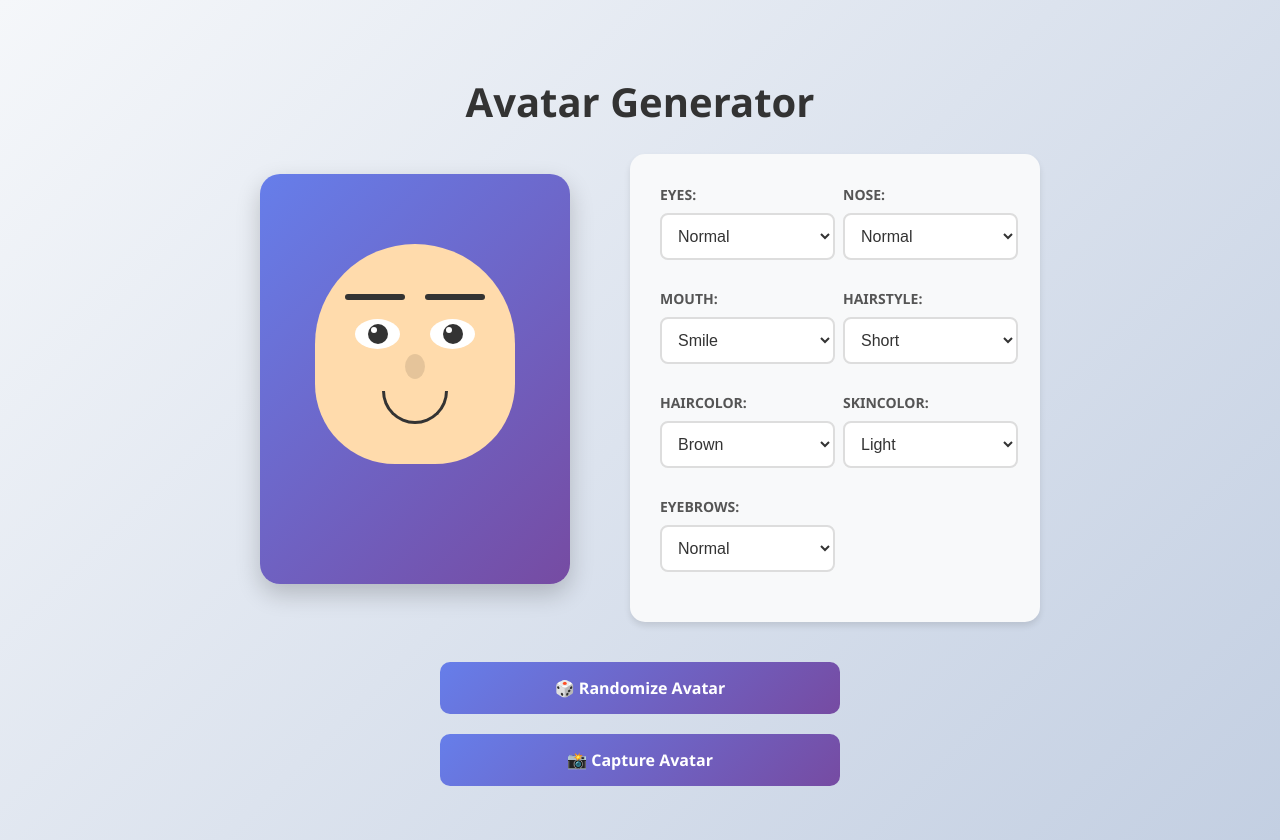
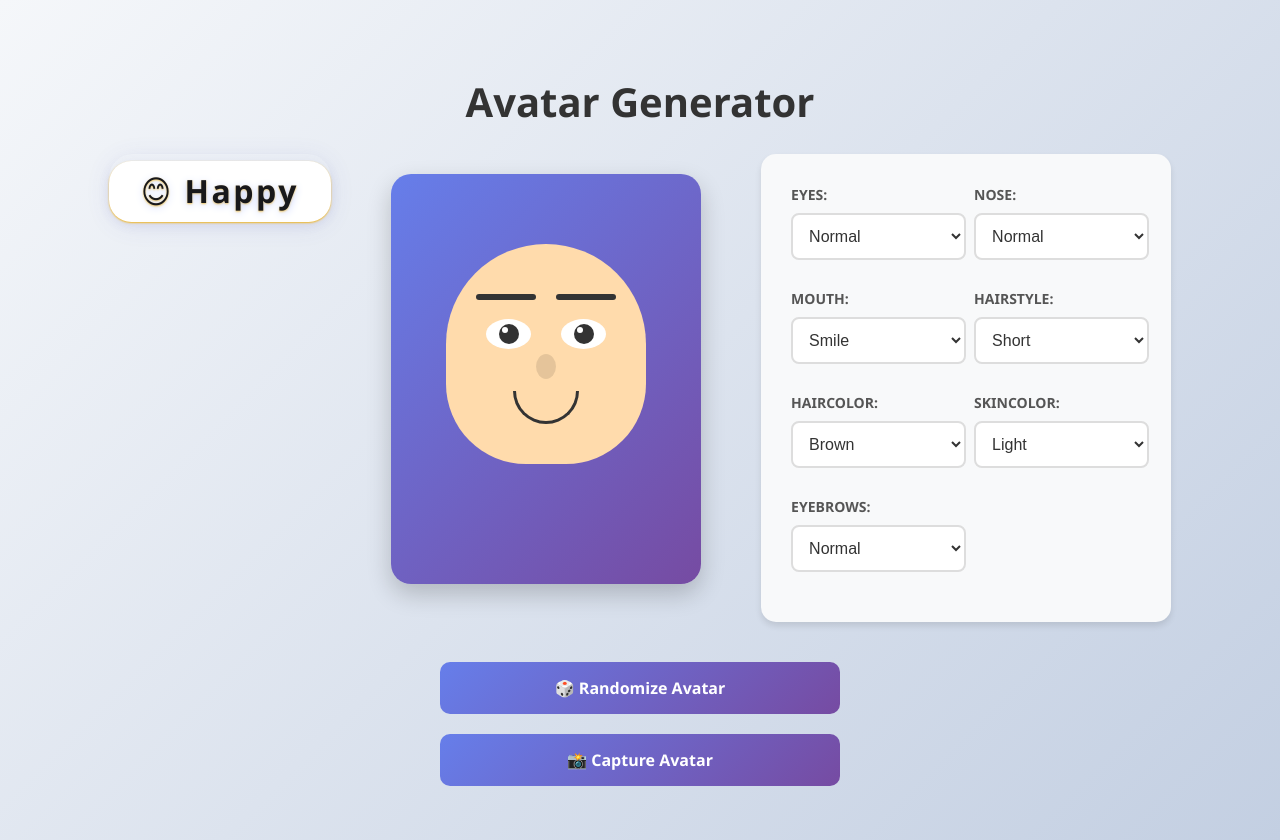
Before and after one commit to kietdo-dev/avatar-generator-app, a React (Vite) app: page / in a window 1280 px wide. Built offline with nearby package versions, Linux system fonts and the light colour scheme.

Commit message:
feat: detect expression

```diff
--- /dev/null
+++ b/src/components/atoms/ExpressionCard.tsx
@@ -0,0 +1,11 @@
+import type { FC, ReactNode } from "react";
+
+import "./ExpressionLabel.css";
+
+interface ExpressionCardProps {
+  children: ReactNode;
+}
+
+export const ExpressionCard: FC<ExpressionCardProps> = ({ children }) => (
+  <div className="expression-label-card">{children}</div>
+);
--- /dev/null
+++ b/src/components/atoms/ExpressionLabel.css
@@ -0,0 +1,49 @@
+.expression-label-card {
+  display: flex;
+  flex-direction: column;
+  align-items: center;
+  border-radius: 1.5rem;
+  box-shadow: 0 4px 24px 0 rgba(80, 80, 180, 0.10);
+  margin-bottom: 1.5rem;
+  min-width: 180px;
+  max-width: 260px;
+  transition: box-shadow 0.2s;
+}
+.expression-label-card:hover {
+  box-shadow: 0 8px 32px 0 rgba(80, 80, 180, 0.18);
+}
+.expression-label-emoji {
+  font-size: 2.5rem;
+  margin-bottom: 0.3rem;
+  filter: drop-shadow(0 2px 4px #c7d2fe);
+}
+.expression-text {
+  font-size: 2rem;
+  font-weight: 900;
+  color: #18181b;
+  background: #fff;
+  border-radius: 0.7em;
+  padding: 0.2em 1em;
+  box-shadow: 0 2px 12px 0 rgba(80,80,180,0.10), 0 1px 2px #fbbf24;
+  letter-spacing: 0.08em;
+  text-shadow: 0 2px 8px #c7d2fe, 0 1px 2px #fbbf24;
+  display: inline-block;
+  margin-top: 0.2em;
+  white-space: nowrap;
+  animation: pop-in 0.5s cubic-bezier(.68,-0.55,.27,1.55);
+}
+
+@keyframes pop-in {
+  0% {
+    transform: scale(0.7);
+    opacity: 0;
+  }
+  80% {
+    transform: scale(1.1);
+    opacity: 1;
+  }
+  100% {
+    transform: scale(1);
+    opacity: 1;
+  }
+}
--- /dev/null
+++ b/src/components/atoms/ExpressionLabel.tsx
@@ -0,0 +1,21 @@
+import type { FC } from "react";
+
+interface ExpressionLabelProps {
+  expression: string;
+}
+
+export const ExpressionLabel: FC<ExpressionLabelProps> = ({ expression }) => (
+  <div>
+    <div className="expression-text">
+      {expression === "Excited" && "😄"}
+      {expression === "Happy" && "😊"}
+      {expression === "Angry" && "😠"}
+      {expression === "Sleepy" && "😴"}
+      {expression === "Sad" && "😢"}
+      {expression === "Funny" && "😂"}
+      {expression === "Surprised" && "😲"}
+      {expression === "Neutral" && "😐"}
+      {` ${expression}`}
+    </div>
+  </div>
+);
--- a/src/components/molecules/AvatarGenerator.tsx
+++ b/src/components/molecules/AvatarGenerator.tsx
@@ -1,7 +1,10 @@
 import type { FC, RefObject } from "react";
 
+import { ExpressionCard } from "@src/components/atoms/ExpressionCard";
+import { ExpressionLabel } from "@src/components/atoms/ExpressionLabel";
 import { ItemSelect } from "@src/components/atoms/ItemSelect";
 import { Items } from "@src/constants/items";
+import { detectExpression } from "@src/domain/ports/detectExpression";
 import type { AvatarOptions } from "@src/interfaces";
 
 import "@src/components/molecules/AvatarGenerator.css";
@@ -21,11 +24,15 @@ const AvatarGenerator: FC<AvatarGeneratorProps> = ({
   captureRef,
   handleCapture,
 }) => {
+  const expression = detectExpression(avatarOptions);
   return (
     <div className="avatar-generator">
       <h1>Avatar Generator</h1>
-
       <div className="generator-container">
+        {/* Expression Label as Card */}
+        <ExpressionCard>
+          <ExpressionLabel expression={expression} />
+        </ExpressionCard>
         {/* Avatar Display */}
         <div className="avatar-display" ref={captureRef}>
           <div className="avatar">
@@ -33,7 +40,6 @@ const AvatarGenerator: FC<AvatarGeneratorProps> = ({
             <div className={`head skin-${avatarOptions.skinColor}`}>
               {/* Eyebrows */}
               <div className={`eyebrows eyebrows-${avatarOptions.eyebrows}`} />
-
               {/* Eyes */}
               <div className={`eyes eyes-${avatarOptions.eyes}`}>
                 <div className="eye left-eye">
@@ -43,16 +49,13 @@ const AvatarGenerator: FC<AvatarGeneratorProps> = ({
                   <div className="pupil" />
                 </div>
               </div>
-
               {/* Nose */}
               <div className={`nose nose-${avatarOptions.nose}`} />
-
               {/* Mouth */}
               <div className={`mouth mouth-${avatarOptions.mouth}`} />
             </div>
           </div>
         </div>
-
         {/* Controls */}
         <div className="avatar-controls">
           {Object.entries(avatarOptions).map(([featureKey, value]) => (
@@ -68,7 +71,6 @@ const AvatarGenerator: FC<AvatarGeneratorProps> = ({
           ))}
         </div>
       </div>
-
       <div className="button-container">
         <button className="randomize-btn" onClick={onRandomizeAvatar}>
           🎲 Randomize Avatar
--- /dev/null
+++ b/src/domain/ports/detectExpression.ts
@@ -0,0 +1,64 @@
+import type { AvatarOptions } from "@src/interfaces";
+
+/**
+ * Maps avatar options to a facial expression label.
+ * This is a simple rule-based mapping. Adjust as needed for more nuance.
+ */
+export function detectExpression(options: AvatarOptions): string {
+  // Rule-based expression detection using strategy pattern
+  const expressionRules = [
+    {
+      expression: "Excited",
+      conditions: { mouth: "smile", eyes: "big", eyebrows: "raised" },
+    },
+    {
+      expression: "Happy",
+      conditions: { mouth: "smile", eyes: "normal" },
+    },
+    {
+      expression: "Angry",
+      conditions: [{ mouth: "frown" }, { eyebrows: "angry" }],
+    },
+    {
+      expression: "Sleepy",
+      conditions: { mouth: "neutral", eyes: "sleepy" },
+    },
+    {
+      expression: "Sad",
+      conditions: { mouth: "frown", eyes: "small" },
+    },
+    {
+      expression: "Funny",
+      conditions: { mouth: "laugh" },
+    },
+    {
+      expression: "Surprised",
+      conditions: { mouth: "surprised" },
+    },
+  ];
+
+  for (const rule of expressionRules) {
+    if (Array.isArray(rule.conditions)) {
+      // OR logic - any condition matches
+      if (
+        rule.conditions.some((condition) =>
+          Object.entries(condition).every(
+            ([key, value]) => options[key as keyof AvatarOptions] === value
+          )
+        )
+      ) {
+        return rule.expression;
+      }
+    } else {
+      // AND logic - all conditions must match
+      if (
+        Object.entries(rule.conditions).every(
+          ([key, value]) => options[key as keyof AvatarOptions] === value
+        )
+      ) {
+        return rule.expression;
+      }
+    }
+  }
+  return "Neutral";
+}
```
